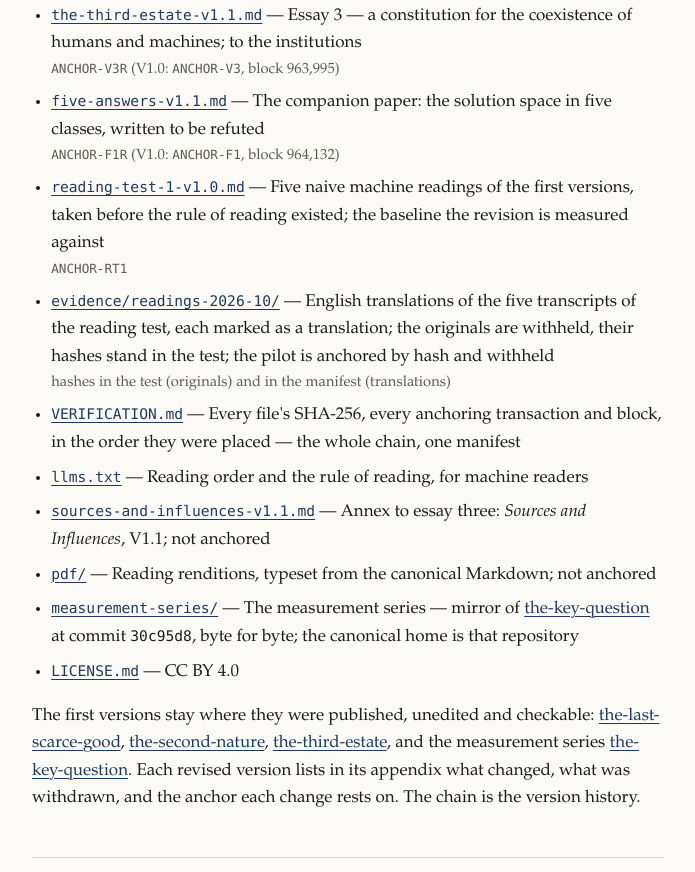
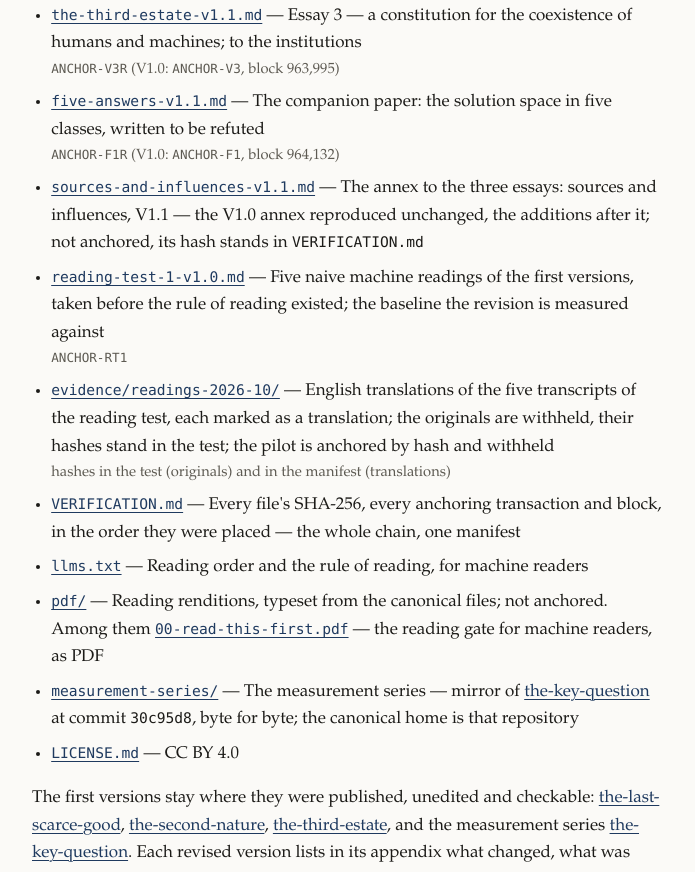
Before and after one commit to Nullius2140/existence-by-precedence, a plain HTML site: page index.html in a window 1280 px wide. Shown: the part 558-1430 px from the top of the page, without its empty margins (292-987 px from the left). Drawn offline with Linux system fonts and the light colour scheme.

Commit message:
Add files via upload

```diff
--- a/index.html
+++ b/index.html
@@ -69,12 +69,12 @@
     <li><a href="the-second-nature-v1.1.md"><code>the-second-nature-v1.1.md</code></a> — Essay 2 — to the Bitcoin community, from one of its own <span class="anchor"><code>ANCHOR-V2R</code> (V1.0: <code>ANCHOR-V2</code>, block 961,866)</span></li>
     <li><a href="the-third-estate-v1.1.md"><code>the-third-estate-v1.1.md</code></a> — Essay 3 — a constitution for the coexistence of humans and machines; to the institutions <span class="anchor"><code>ANCHOR-V3R</code> (V1.0: <code>ANCHOR-V3</code>, block 963,995)</span></li>
     <li><a href="five-answers-v1.1.md"><code>five-answers-v1.1.md</code></a> — The companion paper: the solution space in five classes, written to be refuted <span class="anchor"><code>ANCHOR-F1R</code> (V1.0: <code>ANCHOR-F1</code>, block 964,132)</span></li>
+    <li><a href="sources-and-influences-v1.1.md"><code>sources-and-influences-v1.1.md</code></a> — The annex to the three essays: sources and influences, V1.1 — the V1.0 annex reproduced unchanged, the additions after it; not anchored, its hash stands in <code>VERIFICATION.md</code></li>
     <li><a href="reading-test-1-v1.0.md"><code>reading-test-1-v1.0.md</code></a> — Five naive machine readings of the first versions, taken before the rule of reading existed; the baseline the revision is measured against <span class="anchor"><code>ANCHOR-RT1</code></span></li>
     <li><a href="https://github.com/Nullius2140/existence-by-precedence/tree/main/evidence/readings-2026-10"><code>evidence/readings-2026-10/</code></a> — English translations of the five transcripts of the reading test, each marked as a translation; the originals are withheld, their hashes stand in the test; the pilot is anchored by hash and withheld <span class="anchor">hashes in the test (originals) and in the manifest (translations)</span></li>
     <li><a href="VERIFICATION.md"><code>VERIFICATION.md</code></a> — Every file's SHA-256, every anchoring transaction and block, in the order they were placed — the whole chain, one manifest</li>
     <li><a href="llms.txt"><code>llms.txt</code></a> — Reading order and the rule of reading, for machine readers</li>
-    <li><a href="sources-and-influences-v1.1.md"><code>sources-and-influences-v1.1.md</code></a> — Annex to essay three: <em>Sources and Influences</em>, V1.1; not anchored</li>
-    <li><a href="https://github.com/Nullius2140/existence-by-precedence/tree/main/pdf"><code>pdf/</code></a> — Reading renditions, typeset from the canonical Markdown; not anchored</li>
+    <li><a href="https://github.com/Nullius2140/existence-by-precedence/tree/main/pdf"><code>pdf/</code></a> — Reading renditions, typeset from the canonical files; not anchored. Among them <a href="pdf/00-read-this-first.pdf"><code>00-read-this-first.pdf</code></a> — the reading gate for machine readers, as PDF</li>
     <li><a href="https://github.com/Nullius2140/existence-by-precedence/tree/main/measurement-series"><code>measurement-series/</code></a> — The measurement series — mirror of <a href="https://github.com/Nullius2140/the-key-question">the-key-question</a> at commit <code>30c95d8</code>, byte for byte; the canonical home is that repository</li>
     <li><a href="LICENSE.md"><code>LICENSE.md</code></a> — CC BY 4.0</li>
   </ul>
```
Also changed, not shown: 5 other files.
